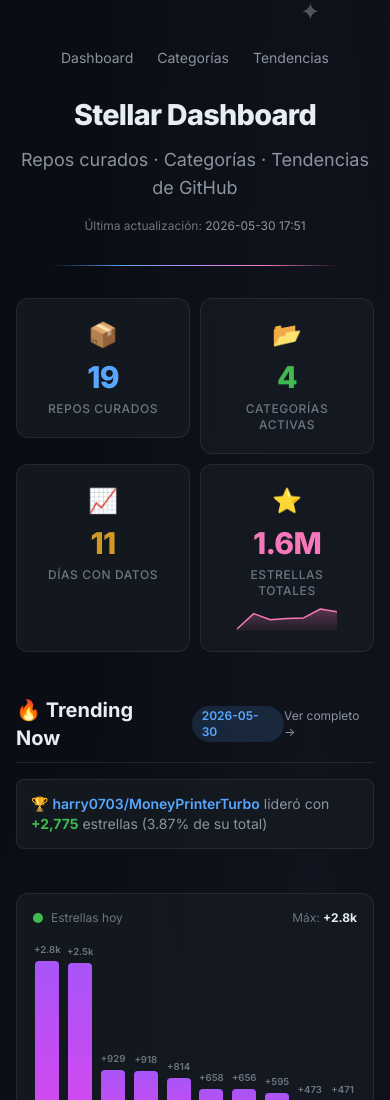
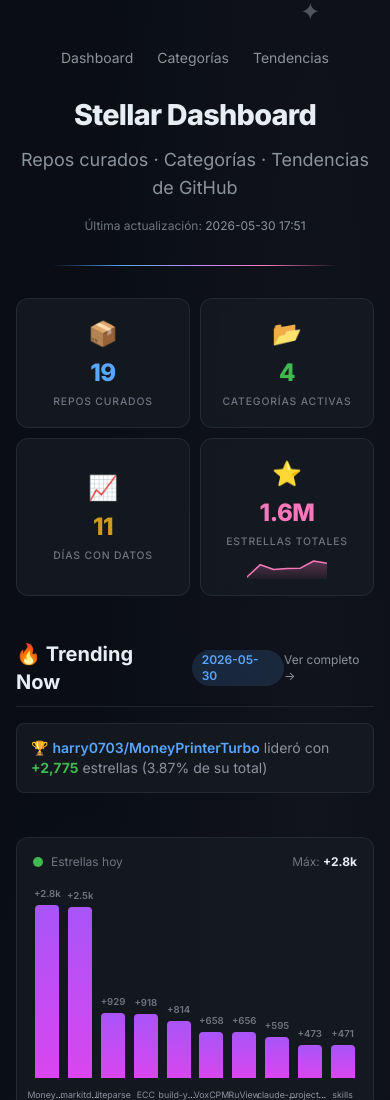
Before and after one commit to alexeisveliz95/stellar-dashboard, an Astro site: page / in a window 390 px wide. Shown: the top 1100 px of the page. Built offline with nearby package versions, Linux system fonts and the light colour scheme; Astro itself is replaced by a stand-in of ours; some packages are replaced by stand-ins of ours.

Commit message:
fix: uniform stat card height + mobile optimization
- Add min-height: 140px for consistent card sizes
- Use flex centering for vertical alignment
- Reduce padding and font sizes on mobile
- Smaller sparkline (80x20) for better fit

```diff
--- a/src/components/StatsCards.astro
+++ b/src/components/StatsCards.astro
@@ -35,17 +35,17 @@ const accentMap: Record<string, { bar: string; text: string }> = {
     const content = (
       <div class="stat-card group">
         <div class={`bar ${a.bar}`} />
-        <div class="p-5 text-center">
-          {s.icon && <div class="text-2xl mb-2">{s.icon}</div>}
-          <div class={`text-3xl font-extrabold tracking-tight ${a.text}`}>{s.value}</div>
-          <div class="text-stellar-dim text-xs uppercase tracking-wider mt-1.5 font-medium">{s.label}</div>
+        <div class="stat-content">
+          {s.icon && <div class="stat-icon">{s.icon}</div>}
+          <div class={`stat-value ${a.text}`}>{s.value}</div>
+          <div class="stat-label">{s.label}</div>
           {s.sparkline && s.sparkline.length > 1 && (
-            <div class="mt-2 flex justify-center">
+            <div class="stat-sparkline">
               <MiniSparkline
                 data={s.sparkline}
                 color={s.sparklineColor || "#58a6ff"}
-                width={100}
-                height={24}
+                width={80}
+                height={20}
               />
             </div>
           )}
@@ -73,12 +73,49 @@ const accentMap: Record<string, { bar: string; text: string }> = {
     cursor: default;
     position: relative;
     overflow: hidden;
+    min-height: 140px;
+    display: flex;
+    align-items: center;
+    justify-content: center;
   }
 
   .stat-card:hover {
     transform: translateY(-3px);
     border-color: rgba(88, 166, 255, 0.3);
     box-shadow: 0 8px 32px rgba(0, 0, 0, 0.3);
+  }
+
+  .stat-content {
+    text-align: center;
+    padding: 20px 16px;
+    width: 100%;
+  }
+
+  .stat-icon {
+    font-size: 1.75rem;
+    margin-bottom: 8px;
+  }
+
+  .stat-value {
+    font-size: 2rem;
+    font-weight: 800;
+    letter-spacing: -0.02em;
+    line-height: 1.2;
+  }
+
+  .stat-label {
+    color: var(--text-dim);
+    font-size: 0.7rem;
+    text-transform: uppercase;
+    letter-spacing: 0.08em;
+    margin-top: 6px;
+    font-weight: 500;
+  }
+
+  .stat-sparkline {
+    margin-top: 10px;
+    display: flex;
+    justify-content: center;
   }
 
   .bar {
@@ -94,6 +131,28 @@ const accentMap: Record<string, { bar: string; text: string }> = {
   .stat-card:hover .bar { opacity: 1; }
 
   @media (max-width: 640px) {
-    .stats-grid { grid-template-columns: repeat(2, 1fr); gap: 10px; }
+    .stats-grid {
+      grid-template-columns: repeat(2, 1fr);
+      gap: 10px;
+    }
+    .stat-card {
+      min-height: 120px;
+    }
+    .stat-content {
+      padding: 16px 12px;
+    }
+    .stat-icon {
+      font-size: 1.5rem;
+      margin-bottom: 6px;
+    }
+    .stat-value {
+      font-size: 1.5rem;
+    }
+    .stat-label {
+      font-size: 0.65rem;
+    }
+    .stat-sparkline {
+      margin-top: 8px;
+    }
   }
 </style>
```
